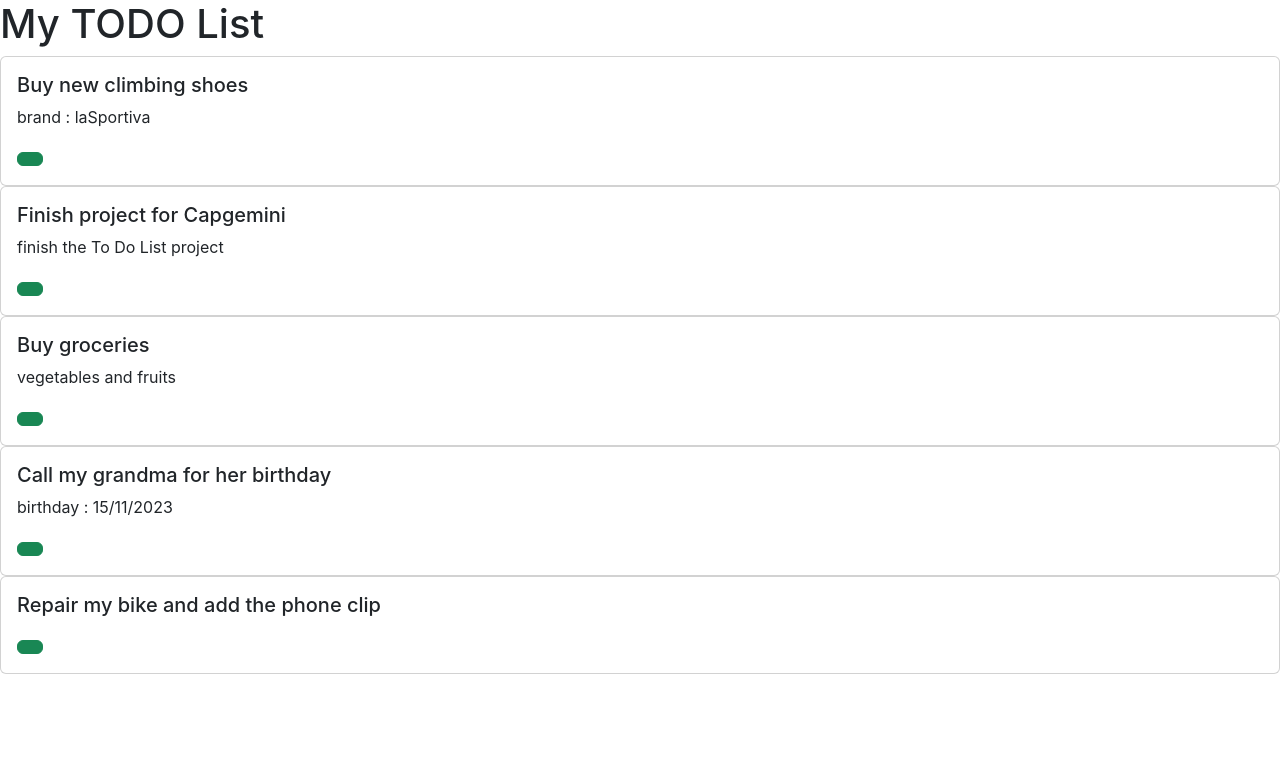
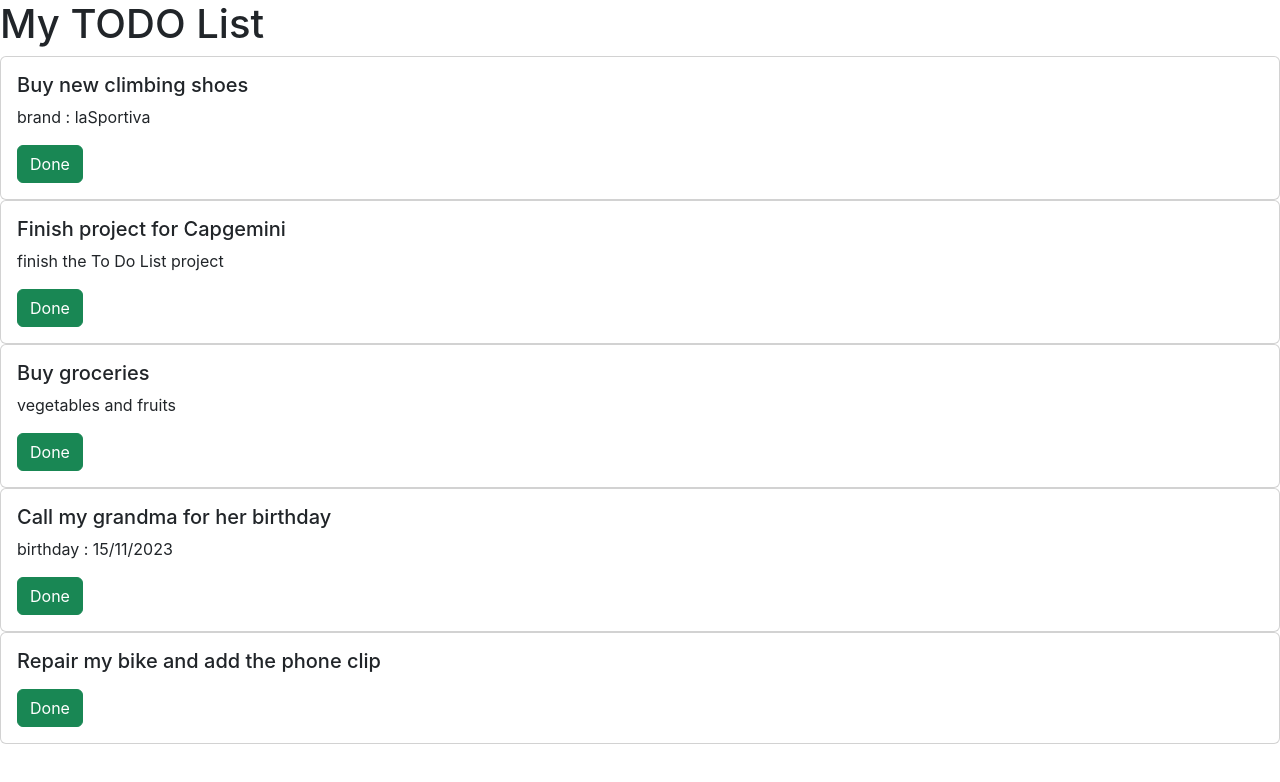
Before and after one commit to LucieNicolas/To-do-List, a React (Create React App) app in the folder my-app/: page / in a window 1280 px wide. Shown: the top 782 px of the page. Built offline with nearby package versions, Linux system fonts and the light colour scheme.

Commit message:
update readme and refactor

```diff
--- a/my-app/src/compo/TaskList.tsx
+++ b/my-app/src/compo/TaskList.tsx
@@ -7,7 +7,6 @@ export interface Task {
   id: number;
   title: string;
   description: string;
-  isCompleted: boolean;
 }
 
 interface TodoListProps {
@@ -47,7 +46,9 @@ const TodoList = ({ tasksList, handleIsCompleted }: TodoListProps) => {
               variant="success"
               onClick={() => handleTaskCompletion(task.id)}
               data-testid="completedBtn"
-            ></Button>
+            >
+              Done
+            </Button>
           </Card.Body>
         </Card>
       ))}
--- a/my-app/src/data/data.tsx
+++ b/my-app/src/data/data.tsx
@@ -3,30 +3,25 @@ export const tasksListData = [
     id: 1,
     title: "Buy new climbing shoes",
     description: "brand : laSportiva",
-    isCompleted: false,
   },
   {
     id: 2,
     title: "Finish project for Capgemini",
     description: "finish the To Do List project",
-    isCompleted: false,
   },
   {
     id: 3,
     title: "Buy groceries",
     description: "vegetables and fruits",
-    isCompleted: false,
   },
   {
     id: 4,
     title: "Call my grandma for her birthday",
     description: "birthday : 15/11/2023",
-    isCompleted: false,
   },
   {
     id: 5,
     title: "Repair my bike and add the phone clip",
     description: "",
-    isCompleted: false,
   },
 ];
```
Also changed, not shown: 1 other file (tests, documents, lock files or other folders).
